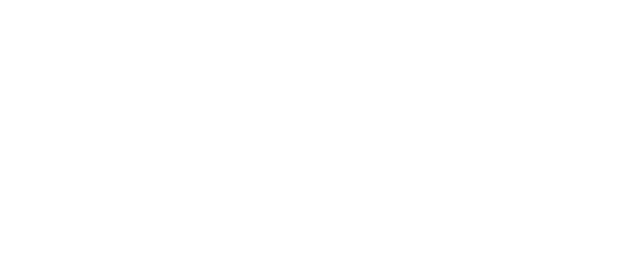
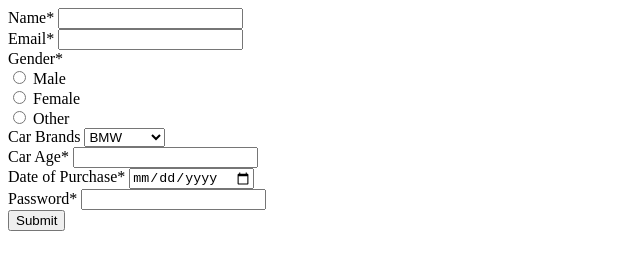
Before and after one commit to acciojob/car-insurance-form-syedmaaz388, a website: page main.html in a window 1280 px wide. Shown: the whole page, without its empty margins (0-640 px from the left). Drawn offline with Linux system fonts and the light colour scheme.

Commit message:
created a submission

```diff
--- a/main.html
+++ b/main.html
@@ -7,6 +7,49 @@
 </head>
 
 <body>
+	<form method="POST">
+  <div>
+    <label for="name">Name*</label>
+    <input type="text" id="name" name="name" required>
+  </div>
+  <div>
+    <label for="email">Email*</label>
+    <input type="email" id="email" name="email" required>
+  </div>
+  <div>
+    <label>Gender*</label><br>
+    <input type="radio" id="male" name="gender" value="male" required>
+    <label for="male">Male</label><br>
+    <input type="radio" id="female" name="gender" value="female" required>
+    <label for="female">Female</label><br>
+    <input type="radio" id="other" name="gender" value="other" required>
+    <label for="other">Other</label>
+  </div>
+  <div>
+    <label for="cars">Car Brands</label>
+    <select id="cars" name="carBrands">
+      <option value="BMW">BMW</option>
+      <option value="Audi">Audi</option>
+      <option value="Mercedez">Mercedez</option>
+    </select>
+  </div>
+  <div>
+    <label for="carage">Car Age*</label>
+    <input type="number" id="carage" name="carAge" required>
+  </div>
+  <div>
+    <label for="dop">Date of Purchase*</label>
+    <input type="date" id="dop" name="dateOfPurchase" required>
+  </div>
+  <div>
+    <label for="password">Password*</label>
+    <input type="password" id="password" name="password" required>
+  </div>
+  <div>
+    <button type="submit">Submit</button>
+  </div>
+</form>
+
 	<!-- the entire body must be written by student -->
     <script type="text/javascript" src="./script.js">
 </script>
```
